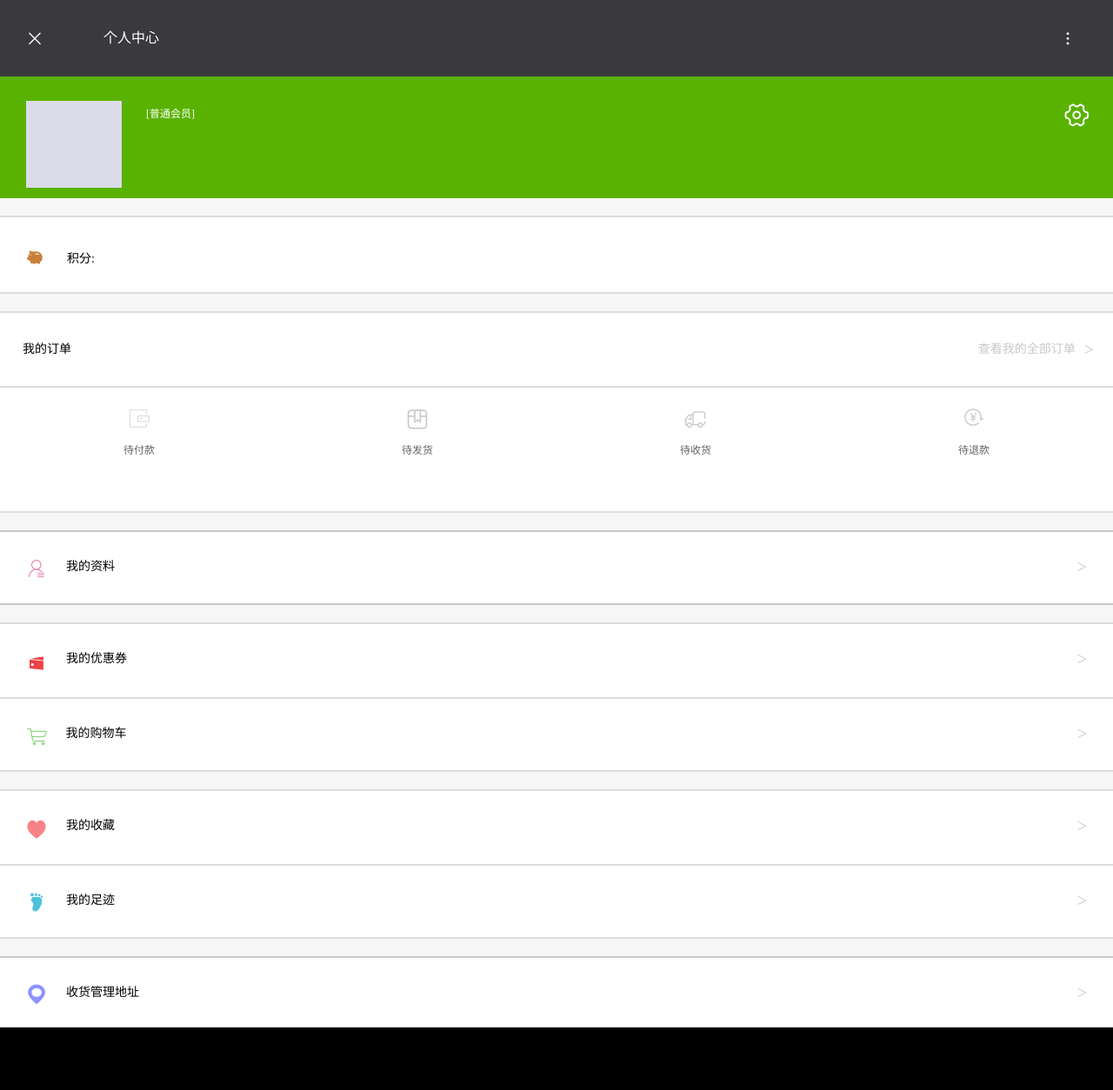
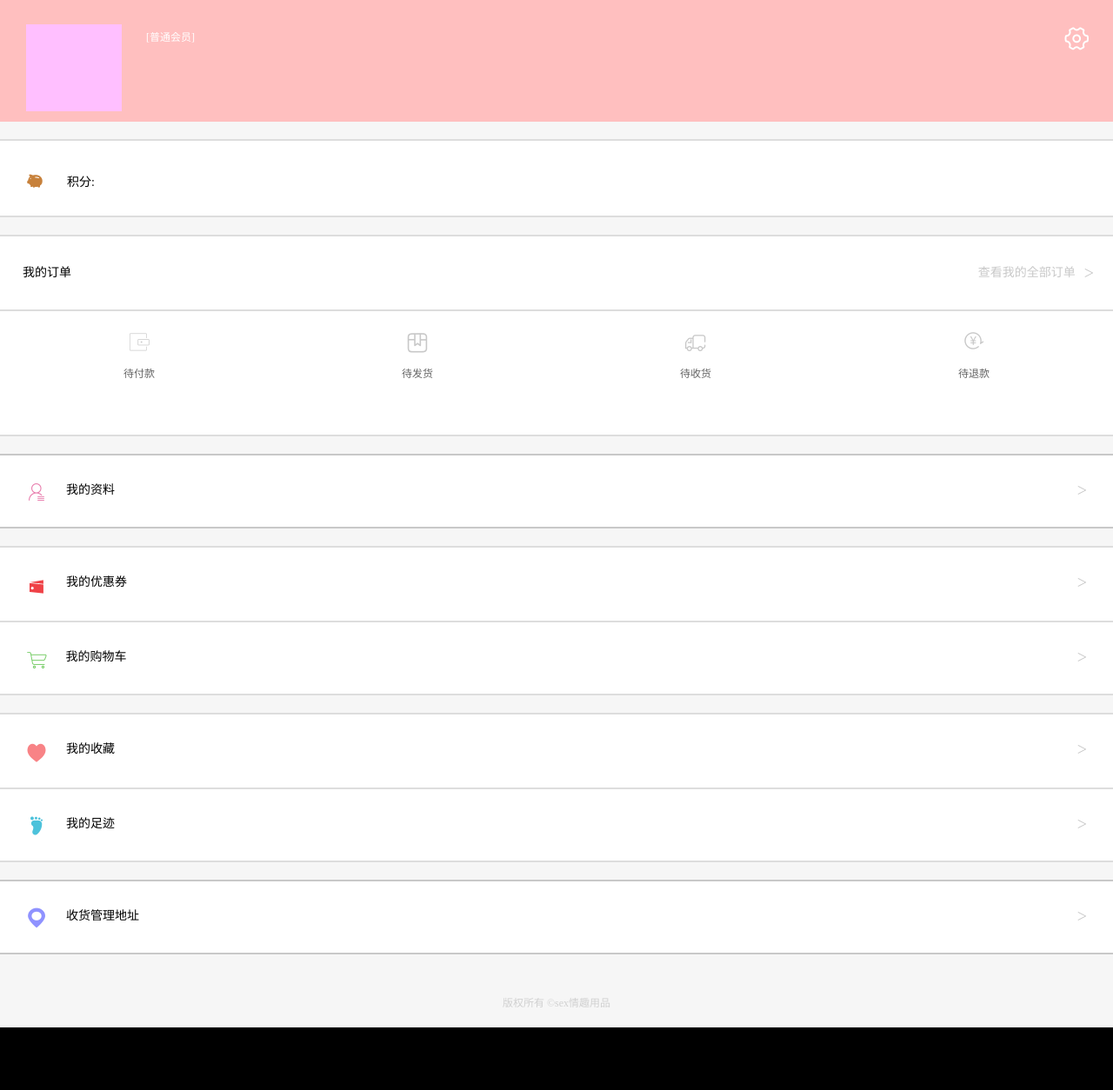
Before and after one commit to dingyangwei9999/sex-products, a PHP site: page /html/memberCenter.html in a window 1280 px wide. Shown: the whole page at 87% size. Run offline with PHP 8.4, Linux system fonts and the light colour scheme; some libraries are stand-ins or nearby versions.

Commit message:
会员中心做了点小改动

```diff
--- a/webapp/css/memberCenter.css
+++ b/webapp/css/memberCenter.css
@@ -60,55 +60,37 @@
 
 #container {
   background: #F6F6F6; }
-  #container header {
+  #container header .title {
     width: 100%;
-    background: #3A393E;
-    height: 1.375rem;
-    line-height: 1.375rem;
-    color: #fff; }
-    #container header .topExit {
-      display: inline-block;
-      padding-left: 0.5rem;
-      width: 1.5rem;
-      height: 1.375rem; }
-    #container header .topTitle {
-      font-size: 16px;
-      margin-left: 0.3125rem; }
-    #container header .topList {
-      display: block;
-      width: 0.9375rem;
-      float: right; }
+    height: 2.1875rem;
+    background: #FFBFBF;
+    padding-top: 0.4375rem; }
+    #container header .title div {
+      float: left; }
+    #container header .title .headPortrait {
+      width: 1.71875rem;
+      height: 1.5625rem;
+      background: #FFBFFF;
+      margin-left: 0.46875rem; }
+    #container header .title .identity {
+      margin-left: 0.4375rem;
+      color: #fff; }
+      #container header .title .identity p {
+        font-size: 16px;
+        line-height: 0.8125rem; }
+      #container header .title .identity span {
+        font-size: 12px;
+        line-height: 0.46875rem; }
+    #container header .title .personalDataSet {
+      float: right;
+      margin-right: 0.4375rem; }
+      #container header .title .personalDataSet span {
+        font-size: 26px;
+        color: #fff; }
   #container main {
     flex: 1;
     overflow-y: auto;
     height: 37.5rem; }
-    #container main .title {
-      width: 100%;
-      height: 2.1875rem;
-      background: #59B200;
-      padding-top: 0.4375rem; }
-      #container main .title div {
-        float: left; }
-      #container main .title .headPortrait {
-        width: 1.71875rem;
-        height: 1.5625rem;
-        background: #DBDBEA;
-        margin-left: 0.46875rem; }
-      #container main .title .identity {
-        margin-left: 0.4375rem;
-        color: #fff; }
-        #container main .title .identity p {
-          font-size: 16px;
-          line-height: 0.8125rem; }
-        #container main .title .identity span {
-          font-size: 12px;
-          line-height: 0.46875rem; }
-      #container main .title .personalDataSet {
-        float: right;
-        margin-right: 0.4375rem; }
-        #container main .title .personalDataSet span {
-          font-size: 26px;
-          color: #fff; }
     #container main .integral {
       width: 100%;
       height: 1.40625rem;
--- a/webapp/html/memberCenter.html
+++ b/webapp/html/memberCenter.html
@@ -12,13 +12,6 @@
 <body>
 	<div id="container">
 		<header>
-			<p>
-				<span class="topExit iconfont icon-cha"></span>
-				<span class="topTitle">个人中心</span>
-				<span class="topList iconfont icon-gengduo1"></span>
-			</p>
-		</header>
-		<main>
 			<div class="title clearfix">
 				<div class="headPortrait">
 					<img src="" alt="">
@@ -31,6 +24,9 @@
 					<span class="iconfont icon-shezhi"></span>
 				</div>
 			</div>
+		</header>
+
+		<main>
 			<div class="integral">
 				<span class="iconfont icon-jinzhu"></span>
 				<span>积分:</span>
--- a/webapp/js/login.js
+++ b/webapp/js/login.js
@@ -42,7 +42,7 @@
 					if(response.status){
 						sessionStorage.setItem('phone',phoneNum)
 						// 登录成功 跳转主页
-						window.location.href = "../index.html"
+						window.location.href = "memberCenter.html"
 					}
 					else{
 						alert(response.message)
--- a/webapp/sass/memberCenter.scss
+++ b/webapp/sass/memberCenter.scss
@@ -7,35 +7,10 @@
 
 	background:#F6F6F6;
 	header{
-		width:100%;
-		background:#3A393E;
-		height:1.375rem;
-		line-height:1.375rem;
-		color:#fff;
-		.topExit{
-			display:inline-block;
-			padding-left:0.5rem;
-			width:1.5rem;
-			height:1.375rem;
-		}
-		.topTitle{
-			font-size:16px;
-			margin-left:0.3125rem;
-		}
-		.topList{
-			display:block;
-			width:0.9375rem;
-			float:right;
-		}
-	}
-	main{
-		flex:1;
-		overflow-y:auto;
-		height:37.5rem;
 		.title{
 			width:100%;
 			height:2.1875rem;
-			background:#59B200;
+			background:#FFBFBF;
 			padding-top:0.4375rem;
 			div{
 				float:left;
@@ -43,7 +18,7 @@
 			.headPortrait{
 				width:1.71875rem;
 				height:1.5625rem;
-				background:#DBDBEA;
+				background:#FFBFFF;
 				margin-left:0.46875rem;
 			}
 			.identity{
@@ -67,6 +42,12 @@
 				}
 			}
 		}
+	}
+	main{
+		flex:1;
+		overflow-y:auto;
+		height:37.5rem;
+
 		.integral{
 			width:100%;
 			height:1.40625rem;
```
Also changed, not shown: webapp/js/memberCenter.js (+0 -23 lines).
